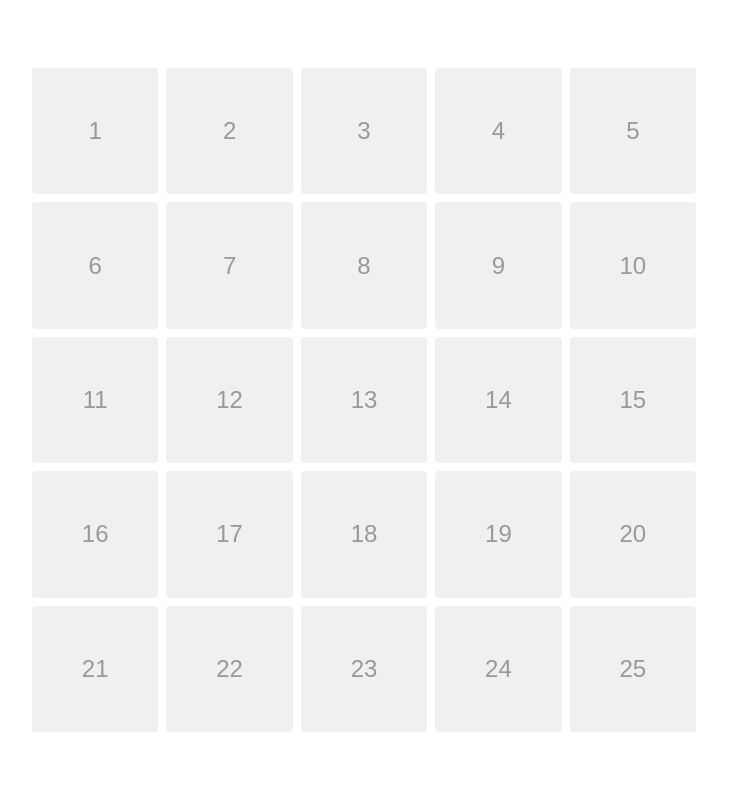
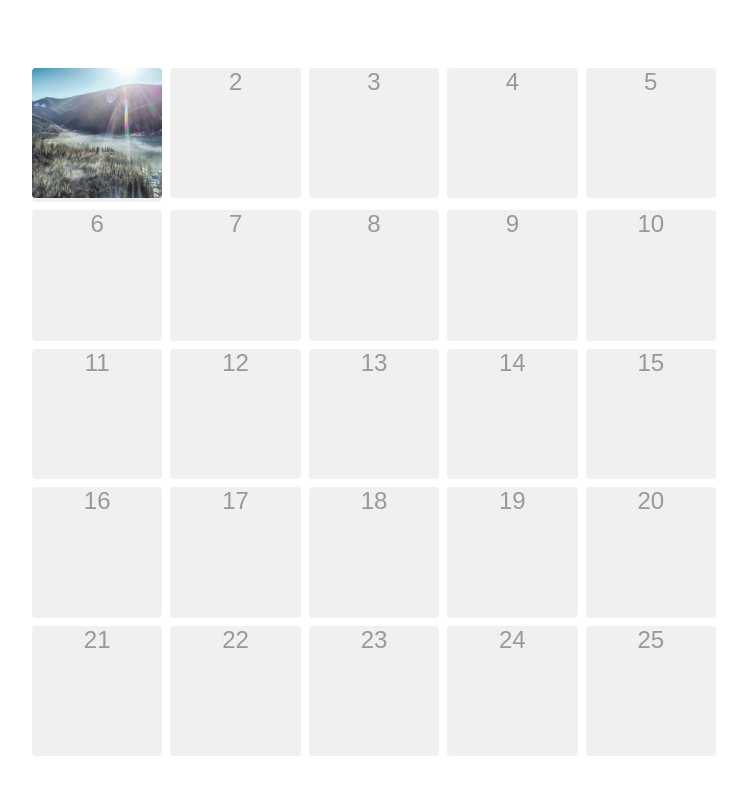
Before and after one commit to vektor330/twentyfive, a Vue app in the folder frontend/: page / in a window 1280 px wide. Shown: the top 794 px of the page, without its empty margins (276-1023 px from the left). Built offline with nearby package versions, Linux system fonts and the light colour scheme; a web font is replaced by a local one.

Commit message:
Frontend: adding a lightbox and the first actual static image.

```diff
--- a/frontend/package.json
+++ b/frontend/package.json
@@ -15,7 +15,8 @@
   "dependencies": {
     "primeicons": "^7.0.0",
     "primevue": "^3.49.1",
-    "vue": "^3.5.13"
+    "vue": "^3.5.13",
+    "vue-easy-lightbox": "^1.19.0"
   },
   "devDependencies": {
     "@tsconfig/node22": "^22.0.0",
--- a/frontend/src/App.vue
+++ b/frontend/src/App.vue
@@ -1,15 +1,57 @@
 <template>
   <div class="photo-grid">
-    <div v-for="i in 25" :key="i" class="photo-cell">
-      <div class="placeholder">
-        {{ i }}
-      </div>
+    <div
+      v-for="i in TOTAL_IMAGES"
+      :key="i"
+      class="photo-cell"
+      @click="images[i - 1] && showImg(i - 1)"
+    >
+      <img v-if="images[i - 1]" :src="getImageUrl(i)" :alt="`Photo ${i}`" class="photo" />
+      <div v-else class="photo-placeholder">{{ i }}</div>
     </div>
   </div>
+  <vue-easy-lightbox
+    :visible="visibleRef"
+    :imgs="images.filter(Boolean)"
+    :index="indexRef"
+    @hide="onHide"
+  ></vue-easy-lightbox>
 </template>
 
 <script setup lang="ts">
-// For now, we don't need any script logic
+import { ref } from 'vue'
+import VueEasyLightbox from 'vue-easy-lightbox'
+
+const TOTAL_IMAGES = 25
+
+const imageModules = import.meta.glob('./assets/photos/*.jpg', { eager: true })
+const images = ref<string[]>([])
+
+// Populate images array
+for (let i = 1; i <= TOTAL_IMAGES; i++) {
+  const key = `./assets/photos/photo${i}.jpg`
+  if (key in imageModules) {
+    images.value.push((imageModules[key] as { default: string }).default)
+  } else {
+    images.value.push('')
+  }
+}
+
+const visibleRef = ref(false)
+const indexRef = ref(0)
+
+function getImageUrl(index: number): string {
+  return images.value[index - 1]
+}
+
+function showImg(index: number) {
+  indexRef.value = index
+  visibleRef.value = true
+}
+
+function onHide() {
+  visibleRef.value = false
+}
 </script>
 
 <style scoped>
@@ -30,14 +72,19 @@
   border-radius: 4px;
 }
 
-.placeholder {
-  width: 100%;
-  height: 100%;
+.photo-placeholder {
   display: flex;
   align-items: center;
   justify-content: center;
   color: #999999;
   font-size: 1.5rem;
+}
+
+.photo {
+  width: 100%;
+  height: 100%;
+  object-fit: cover;
+  border-radius: 4px;
 }
 
 /* Tablet/medium screen layout */
@@ -52,7 +99,6 @@
   .photo-cell {
     width: 100%;
   }
-
 }
 
 /* Mobile layout */
@@ -67,6 +113,5 @@
   .photo-cell {
     width: 100%;
   }
-
 }
 </style>
```
Also changed, not shown: frontend/src/assets/photos/photo1.jpg (added), 1 other file (tests, documents, lock files or other folders).
